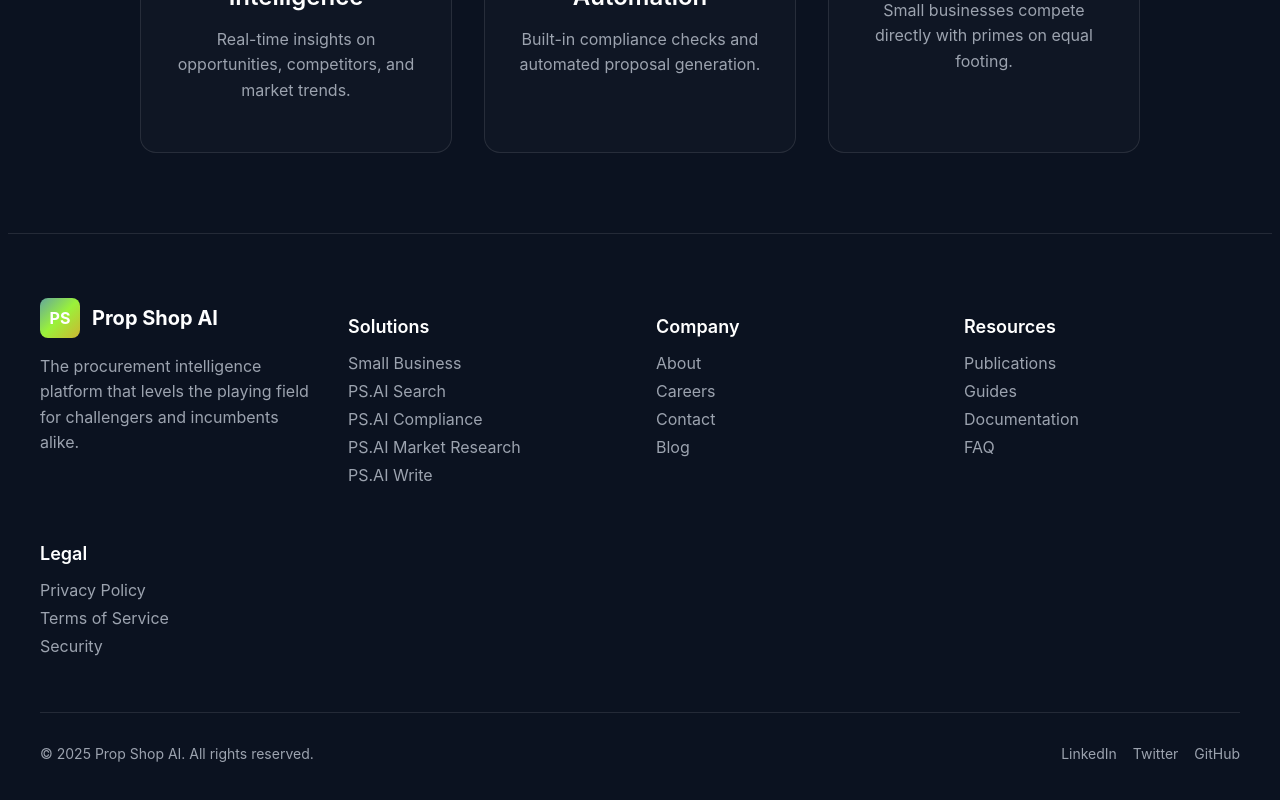
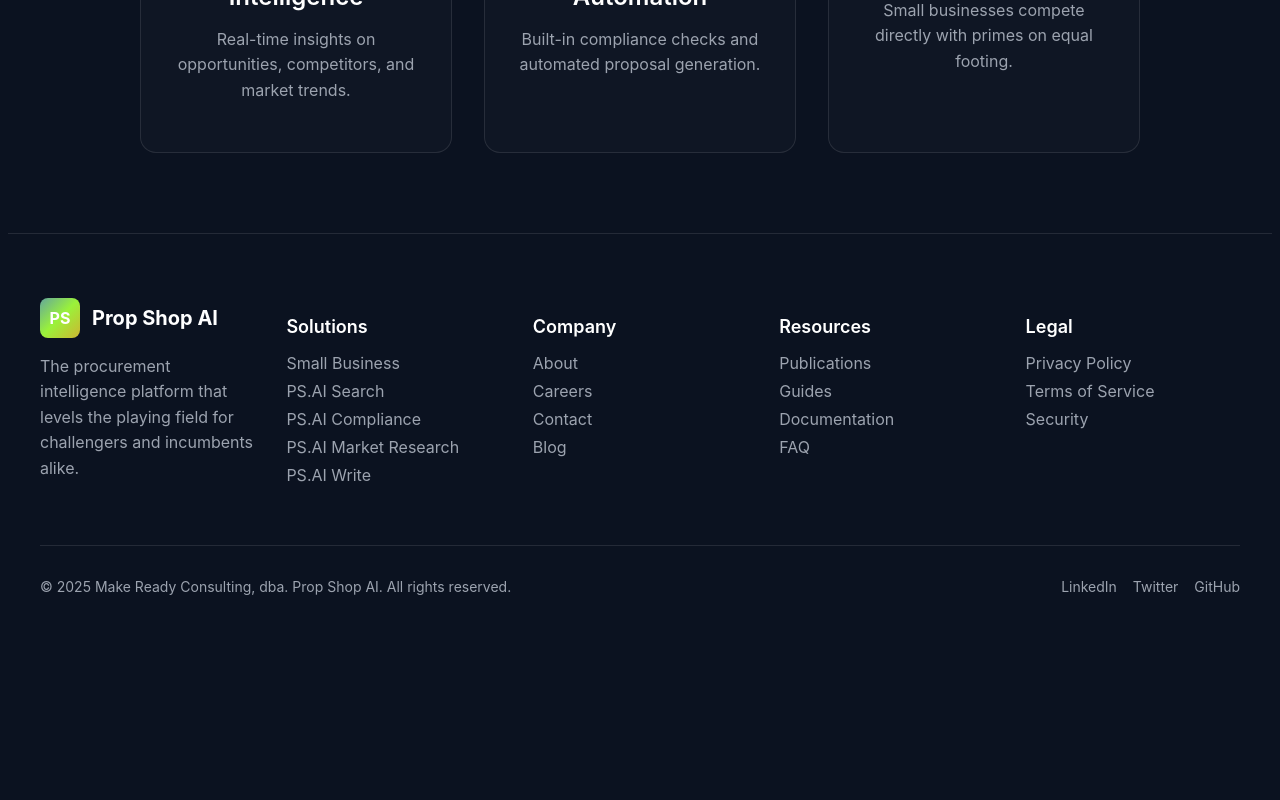
Before and after one commit to matthewbaumeister/PSAI-Website, a Next.js app: page / in a window 1280 px wide. Shown: the part 1522-2322 px from the top of the page. After the commit the page ends 2157 px from the top, so only its background shows below. Built offline with nearby package versions, Linux system fonts and the light colour scheme.

Commit message:
Update footer: 5 columns in same row and copyright to Make Ready Consulting, dba. Prop Shop AI

```diff
--- a/src/app/globals.css
+++ b/src/app/globals.css
@@ -455,7 +455,7 @@ body {
 
 .footer-content {
   display: grid;
-  grid-template-columns: repeat(auto-fit, minmax(250px, 1fr));
+  grid-template-columns: repeat(5, 1fr);
   gap: 2rem;
   margin-bottom: 3rem;
 }
--- a/src/components/layout/footer.tsx
+++ b/src/components/layout/footer.tsx
@@ -60,7 +60,7 @@ export function Footer() {
 
         <div className="footer-bottom">
           <div className="footer-copyright">
-            © 2025 Prop Shop AI. All rights reserved.
+            © 2025 Make Ready Consulting, dba. Prop Shop AI. All rights reserved.
           </div>
           <div className="footer-social">
             <a href="#" className="social-link">LinkedIn</a>
```
